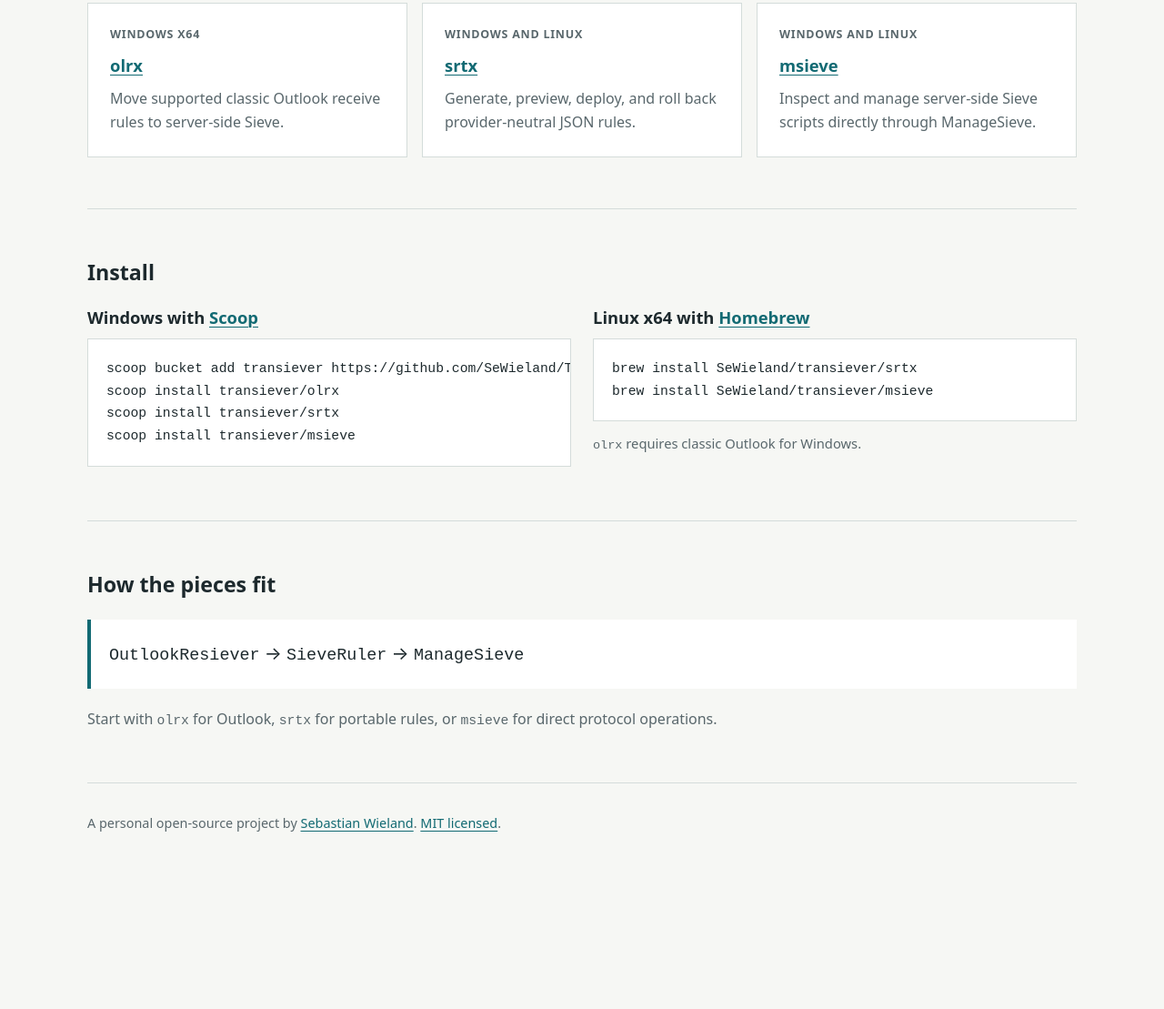
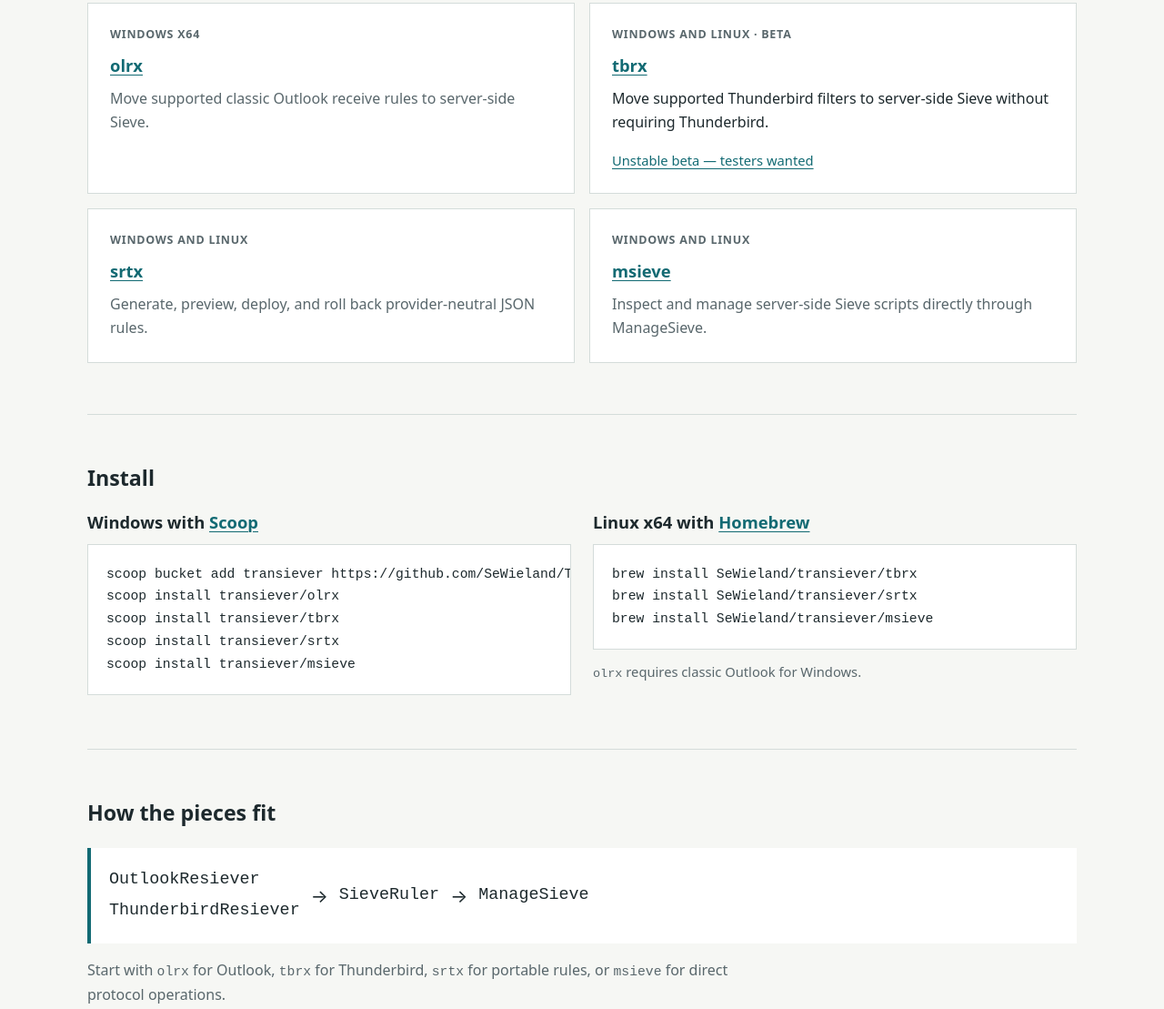
Before and after one commit to SeWieland/sewieland.github.io, a plain HTML site: page transiever/index.html in a window 1280 px wide. Shown: the part 750-1859 px from the top of the page at 91% size. Before the commit the page ends 1715 px from the top, so only its background shows below. Drawn offline with Linux system fonts and the light colour scheme.

Commit message:
feat: add tbrx beta to Transiever page
Adds the released ThunderbirdResiever beta after Scoop and Homebrew validation.

```diff
--- a/styles.css
+++ b/styles.css
@@ -140,7 +140,7 @@
 
 .tool-grid {
   display: grid;
-  grid-template-columns: repeat(3, 1fr);
+  grid-template-columns: repeat(2, minmax(0, 1fr));
   gap: 1rem;
 }
 
@@ -162,6 +162,12 @@
   font-weight: 650;
   letter-spacing: 0.06em;
   text-transform: uppercase;
+}
+
+.tool .tester-link {
+  margin-top: 1rem;
+  color: var(--text);
+  font-size: 0.92rem;
 }
 
 .install-grid {
@@ -187,10 +193,20 @@
 }
 
 .flow {
+  display: flex;
+  align-items: center;
+  flex-wrap: wrap;
+  gap: 0.75rem;
+  margin-bottom: 1rem;
   padding: 1.25rem;
   background: var(--surface);
   border-left: 4px solid var(--accent);
   font-size: clamp(1rem, 3vw, 1.25rem);
+}
+
+.flow-sources {
+  display: grid;
+  gap: 0.25rem;
 }
 
 .relationship > p:last-child {
--- a/transiever/index.html
+++ b/transiever/index.html
@@ -38,6 +38,15 @@
           </article>
 
           <article class="tool">
+            <p class="tool-meta">Windows and Linux · Beta</p>
+            <h3><a href="https://github.com/SeWieland/Transiever.ThunderbirdResiever">tbrx</a></h3>
+            <p>Move supported Thunderbird filters to server-side Sieve without requiring Thunderbird.</p>
+            <p class="tester-link">
+              <a href="https://github.com/SeWieland/Transiever.ThunderbirdResiever/issues">Unstable beta — testers wanted</a>
+            </p>
+          </article>
+
+          <article class="tool">
             <p class="tool-meta">Windows and Linux</p>
             <h3><a href="https://github.com/SeWieland/Transiever.SieveRuler">srtx</a></h3>
             <p>Generate, preview, deploy, and roll back provider-neutral JSON rules.</p>
@@ -58,12 +67,14 @@
             <h3>Windows with <a href="https://github.com/SeWieland/Transiever.ScoopBucket">Scoop</a></h3>
             <pre><code>scoop bucket add transiever https://github.com/SeWieland/Transiever.ScoopBucket
 scoop install transiever/olrx
+scoop install transiever/tbrx
 scoop install transiever/srtx
 scoop install transiever/msieve</code></pre>
           </div>
           <div>
             <h3>Linux x64 with <a href="https://github.com/SeWieland/homebrew-transiever">Homebrew</a></h3>
-            <pre><code>brew install SeWieland/transiever/srtx
+            <pre><code>brew install SeWieland/transiever/tbrx
+brew install SeWieland/transiever/srtx
 brew install SeWieland/transiever/msieve</code></pre>
             <p class="note"><code>olrx</code> requires classic Outlook for Windows.</p>
           </div>
@@ -72,12 +83,16 @@
 
       <section class="relationship" aria-labelledby="relationship-heading">
         <h2 id="relationship-heading">How the pieces fit</h2>
-        <p class="flow" aria-label="OutlookResiever uses SieveRuler, which uses ManageSieve">
-          <code>OutlookResiever</code> → <code>SieveRuler</code> → <code>ManageSieve</code>
-        </p>
+        <div class="flow" role="img" aria-label="OutlookResiever and ThunderbirdResiever both use SieveRuler, which uses ManageSieve">
+          <span class="flow-sources"><code>OutlookResiever</code><code>ThunderbirdResiever</code></span>
+          <span aria-hidden="true">→</span>
+          <code>SieveRuler</code>
+          <span aria-hidden="true">→</span>
+          <code>ManageSieve</code>
+        </div>
         <p>
-          Start with <code>olrx</code> for Outlook, <code>srtx</code> for portable rules,
-          or <code>msieve</code> for direct protocol operations.
+          Start with <code>olrx</code> for Outlook, <code>tbrx</code> for Thunderbird,
+          <code>srtx</code> for portable rules, or <code>msieve</code> for direct protocol operations.
         </p>
       </section>
     </main>
```
